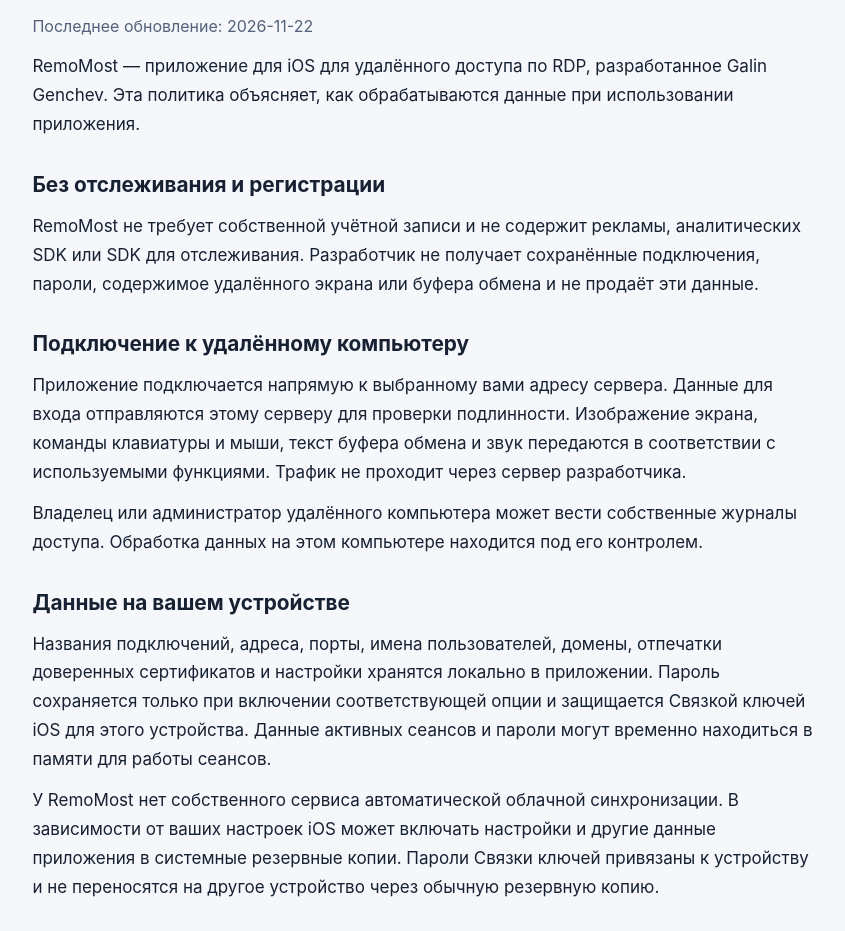
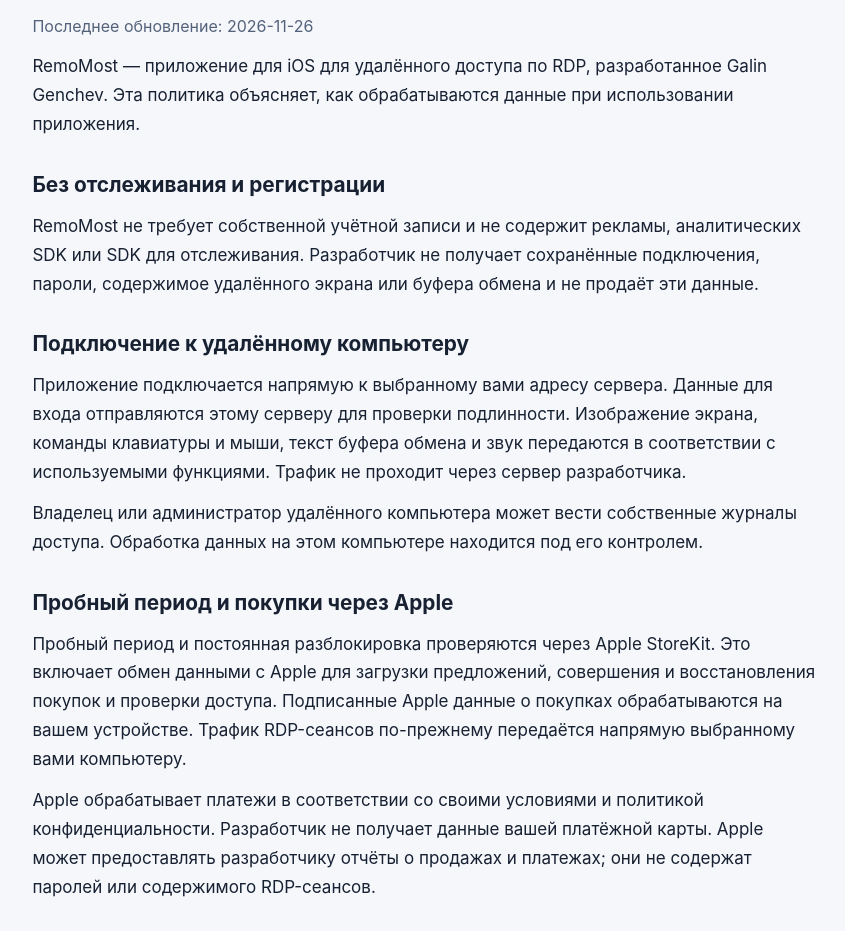
Before and after one commit to g1kata/remomost-support, a plain HTML site: page docs/privacy/ru/index.html in a window 1280 px wide. Shown: the part 314-1245 px from the top of the page, without its empty margins (214-1059 px from the left). Drawn offline with Linux system fonts and the light colour scheme.

Commit message:
Update Russian privacy policy for StoreKit purchases

```diff
--- a/docs/privacy/ru/index.html
+++ b/docs/privacy/ru/index.html
@@ -42,12 +42,14 @@ footer { margin-top: 2.5rem; border-top: 1px solid var(--line); padding-top: .5r
 <header><div class="brand">RemoMost</div><nav aria-label="RemoMost"><a href="../../index.html">Поддержка</a><a href="./index.html" aria-current="page">Конфиденциальность</a></nav><nav aria-label="Язык"><a href="../bg/index.html" lang="bg" hreflang="bg">Български</a><a href="../index.html" lang="en" hreflang="en">English</a><a href="../de/index.html" lang="de" hreflang="de">Deutsch</a><a href="../es/index.html" lang="es" hreflang="es">Español</a><a href="../fr/index.html" lang="fr" hreflang="fr">Français</a><a href="../it/index.html" lang="it" hreflang="it">Italiano</a><a href="../ru/index.html" lang="ru" hreflang="ru" aria-current="page">Русский</a><a href="../pt-BR/index.html" lang="pt-BR" hreflang="pt-BR">Português (Brasil)</a></nav></header>
 <main>
 <h1>Политика конфиденциальности RemoMost</h1>
-<p class="meta">Последнее обновление: <time datetime="2026-11-22">2026-11-22</time></p>
+<p class="meta">Последнее обновление: <time datetime="2026-11-26">2026-11-26</time></p>
 <p>RemoMost — приложение для iOS для удалённого доступа по RDP, разработанное Galin Genchev. Эта политика объясняет, как обрабатываются данные при использовании приложения.</p>
 <section aria-labelledby="overview"><h2 id="overview">Без отслеживания и регистрации</h2>
 <p>RemoMost не требует собственной учётной записи и не содержит рекламы, аналитических SDK или SDK для отслеживания. Разработчик не получает сохранённые подключения, пароли, содержимое удалённого экрана или буфера обмена и не продаёт эти данные.</p></section><section aria-labelledby="connections"><h2 id="connections">Подключение к удалённому компьютеру</h2>
 <p>Приложение подключается напрямую к выбранному вами адресу сервера. Данные для входа отправляются этому серверу для проверки подлинности. Изображение экрана, команды клавиатуры и мыши, текст буфера обмена и звук передаются в соответствии с используемыми функциями. Трафик не проходит через сервер разработчика.</p>
-<p>Владелец или администратор удалённого компьютера может вести собственные журналы доступа. Обработка данных на этом компьютере находится под его контролем.</p></section><section aria-labelledby="storage"><h2 id="storage">Данные на вашем устройстве</h2>
+<p>Владелец или администратор удалённого компьютера может вести собственные журналы доступа. Обработка данных на этом компьютере находится под его контролем.</p></section><section aria-labelledby="purchases"><h2 id="purchases">Пробный период и покупки через Apple</h2>
+<p>Пробный период и постоянная разблокировка проверяются через Apple StoreKit. Это включает обмен данными с Apple для загрузки предложений, совершения и восстановления покупок и проверки доступа. Подписанные Apple данные о покупках обрабатываются на вашем устройстве. Трафик RDP-сеансов по-прежнему передаётся напрямую выбранному вами компьютеру.</p>
+<p>Apple обрабатывает платежи в соответствии со своими условиями и политикой конфиденциальности. Разработчик не получает данные вашей платёжной карты. Apple может предоставлять разработчику отчёты о продажах и платежах; они не содержат паролей или содержимого RDP-сеансов.</p></section><section aria-labelledby="storage"><h2 id="storage">Данные на вашем устройстве</h2>
 <p>Названия подключений, адреса, порты, имена пользователей, домены, отпечатки доверенных сертификатов и настройки хранятся локально в приложении. Пароль сохраняется только при включении соответствующей опции и защищается Связкой ключей iOS для этого устройства. Данные активных сеансов и пароли могут временно находиться в памяти для работы сеансов.</p>
 <p>У RemoMost нет собственного сервиса автоматической облачной синхронизации. В зависимости от ваших настроек iOS может включать настройки и другие данные приложения в системные резервные копии. Пароли Связки ключей привязаны к устройству и не переносятся на другое устройство через обычную резервную копию.</p></section><section aria-labelledby="clipboard-audio"><h2 id="clipboard-audio">Буфер обмена и звук</h2>
 <p>Доступ к буферу обмена телефона и запись текста в него выполняются через выбранные вами действия копирования и вставки. Текст удалённого буфера обмена может временно обрабатываться в памяти сеанса; RemoMost не сохраняет его в файл. Текст, вставленный в Windows, может остаться в её буфере обмена после отключения.</p>
```
